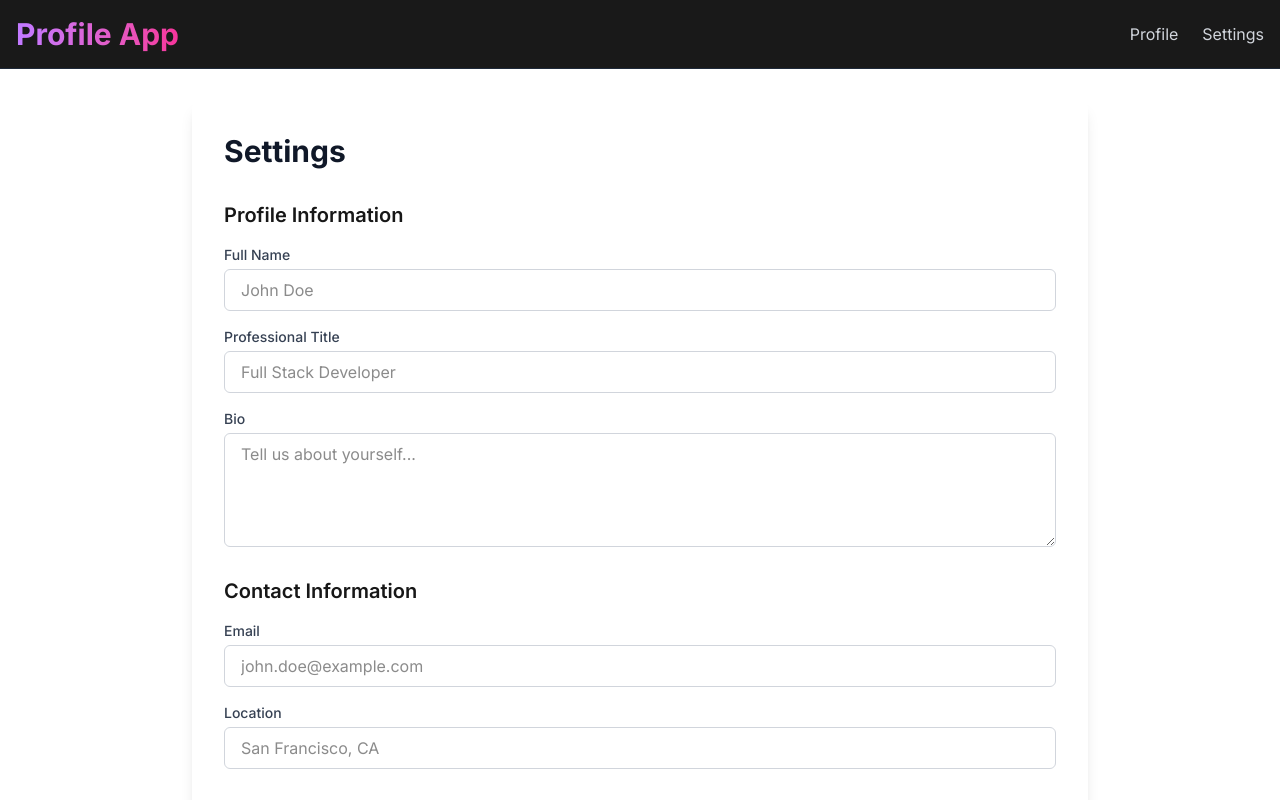
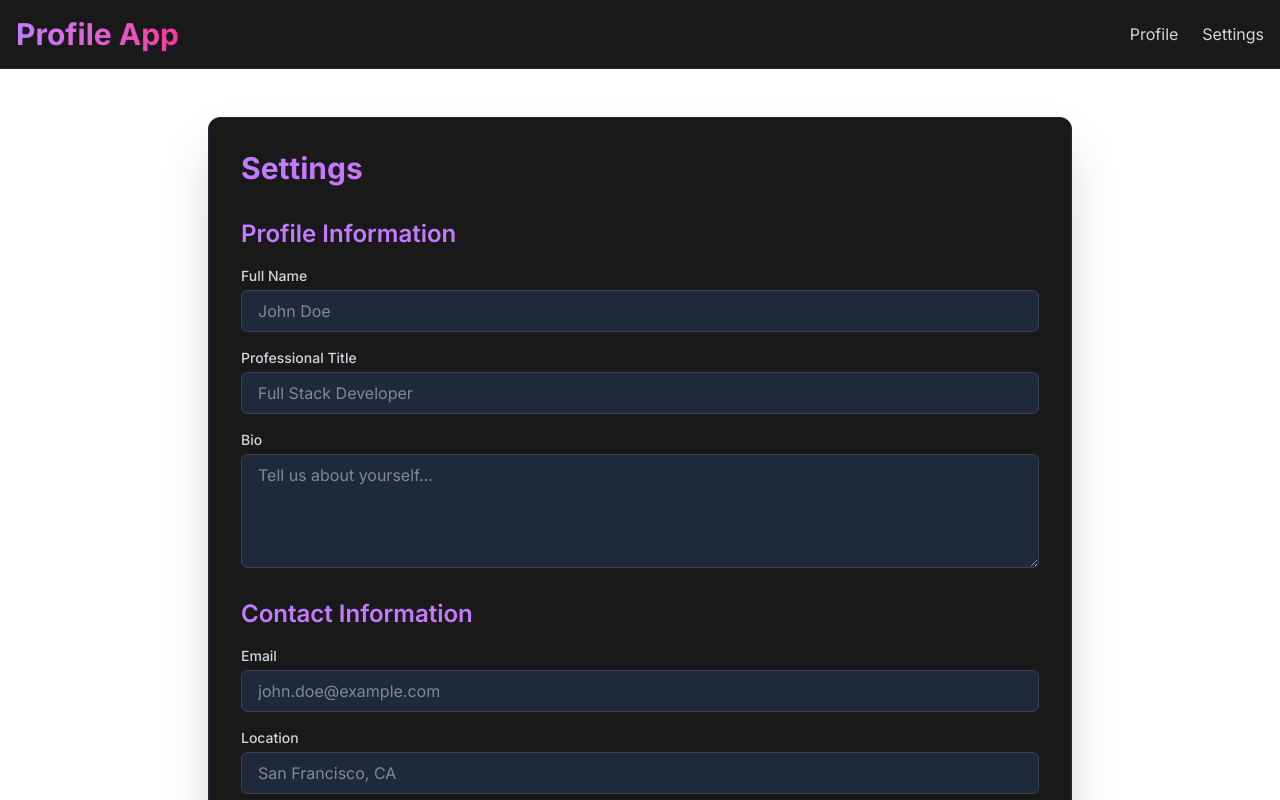
Before and after one commit to Daniel-W1/terraform-experiment, a Next.js app in the folder profile_app/: page /settings in a window 1280 px wide. Shown: the top 800 px of the page. Built offline with nearby package versions, Linux system fonts and the light colour scheme.

Commit message:
update settings styles

```diff
--- a/profile_app/src/app/settings/page.tsx
+++ b/profile_app/src/app/settings/page.tsx
@@ -1,73 +1,73 @@
 export default function SettingsPage() {
   return (
-    <div className="max-w-4xl mx-auto">
-      <div className="bg-white rounded-lg shadow-lg p-8">
-        <h1 className="text-3xl font-bold text-gray-900 mb-8">Settings</h1>
+    <div className="max-w-4xl mx-auto p-4">
+      <div className="bg-black/90 rounded-xl shadow-2xl p-8 border border-gray-800">
+        <h1 className="text-3xl font-bold bg-gradient-to-r from-purple-400 to-pink-500 bg-clip-text text-transparent mb-8">Settings</h1>
 
         <form className="space-y-6">
           <div className="space-y-4">
-            <h2 className="text-xl font-semibold text-primary">Profile Information</h2>
+            <h2 className="text-2xl font-semibold text-purple-400 mb-4">Profile Information</h2>
 
             <div>
-              <label htmlFor="name" className="block text-sm font-medium text-gray-700 mb-1">
+              <label htmlFor="name" className="block text-sm font-medium text-gray-300 mb-1">
                 Full Name
               </label>
               <input
                 type="text"
                 id="name"
-                className="w-full px-4 py-2 border border-gray-300 rounded-md focus:ring-primary focus:border-primary"
+                className="w-full px-4 py-2 bg-gray-800 border border-gray-700 rounded-md text-gray-200 focus:ring-purple-500 focus:border-purple-500"
                 placeholder="John Doe"
               />
             </div>
 
             <div>
-              <label htmlFor="title" className="block text-sm font-medium text-gray-700 mb-1">
+              <label htmlFor="title" className="block text-sm font-medium text-gray-300 mb-1">
                 Professional Title
               </label>
               <input
                 type="text"
                 id="title"
-                className="w-full px-4 py-2 border border-gray-300 rounded-md focus:ring-primary focus:border-primary"
+                className="w-full px-4 py-2 bg-gray-800 border border-gray-700 rounded-md text-gray-200 focus:ring-purple-500 focus:border-purple-500"
                 placeholder="Full Stack Developer"
               />
             </div>
 
             <div>
-              <label htmlFor="bio" className="block text-sm font-medium text-gray-700 mb-1">
+              <label htmlFor="bio" className="block text-sm font-medium text-gray-300 mb-1">
                 Bio
               </label>
               <textarea
                 id="bio"
                 rows={4}
-                className="w-full px-4 py-2 border border-gray-300 rounded-md focus:ring-primary focus:border-primary"
+                className="w-full px-4 py-2 bg-gray-800 border border-gray-700 rounded-md text-gray-200 focus:ring-purple-500 focus:border-purple-500"
                 placeholder="Tell us about yourself..."
               />
             </div>
           </div>
 
           <div className="space-y-4">
-            <h2 className="text-xl font-semibold text-primary">Contact Information</h2>
+            <h2 className="text-2xl font-semibold text-purple-400 mb-4">Contact Information</h2>
 
             <div>
-              <label htmlFor="email" className="block text-sm font-medium text-gray-700 mb-1">
+              <label htmlFor="email" className="block text-sm font-medium text-gray-300 mb-1">
                 Email
               </label>
               <input
                 type="email"
                 id="email"
-                className="w-full px-4 py-2 border border-gray-300 rounded-md focus:ring-primary focus:border-primary"
+                className="w-full px-4 py-2 bg-gray-800 border border-gray-700 rounded-md text-gray-200 focus:ring-purple-500 focus:border-purple-500"
                 placeholder="john.doe@example.com"
               />
             </div>
 
             <div>
-              <label htmlFor="location" className="block text-sm font-medium text-gray-700 mb-1">
+              <label htmlFor="location" className="block text-sm font-medium text-gray-300 mb-1">
                 Location
               </label>
               <input
                 type="text"
                 id="location"
-                className="w-full px-4 py-2 border border-gray-300 rounded-md focus:ring-primary focus:border-primary"
+                className="w-full px-4 py-2 bg-gray-800 border border-gray-700 rounded-md text-gray-200 focus:ring-purple-500 focus:border-purple-500"
                 placeholder="San Francisco, CA"
               />
             </div>
@@ -76,7 +76,7 @@ export default function SettingsPage() {
           <div className="pt-6">
             <button
               type="submit"
-              className="px-6 py-2 bg-primary text-white rounded-md hover:bg-primary/90 transition-colors"
+              className="px-6 py-2 bg-gradient-to-r from-purple-400 to-pink-500 text-white rounded-md hover:from-purple-500 hover:to-pink-600 transition-colors"
             >
               Save Changes
             </button>
```
